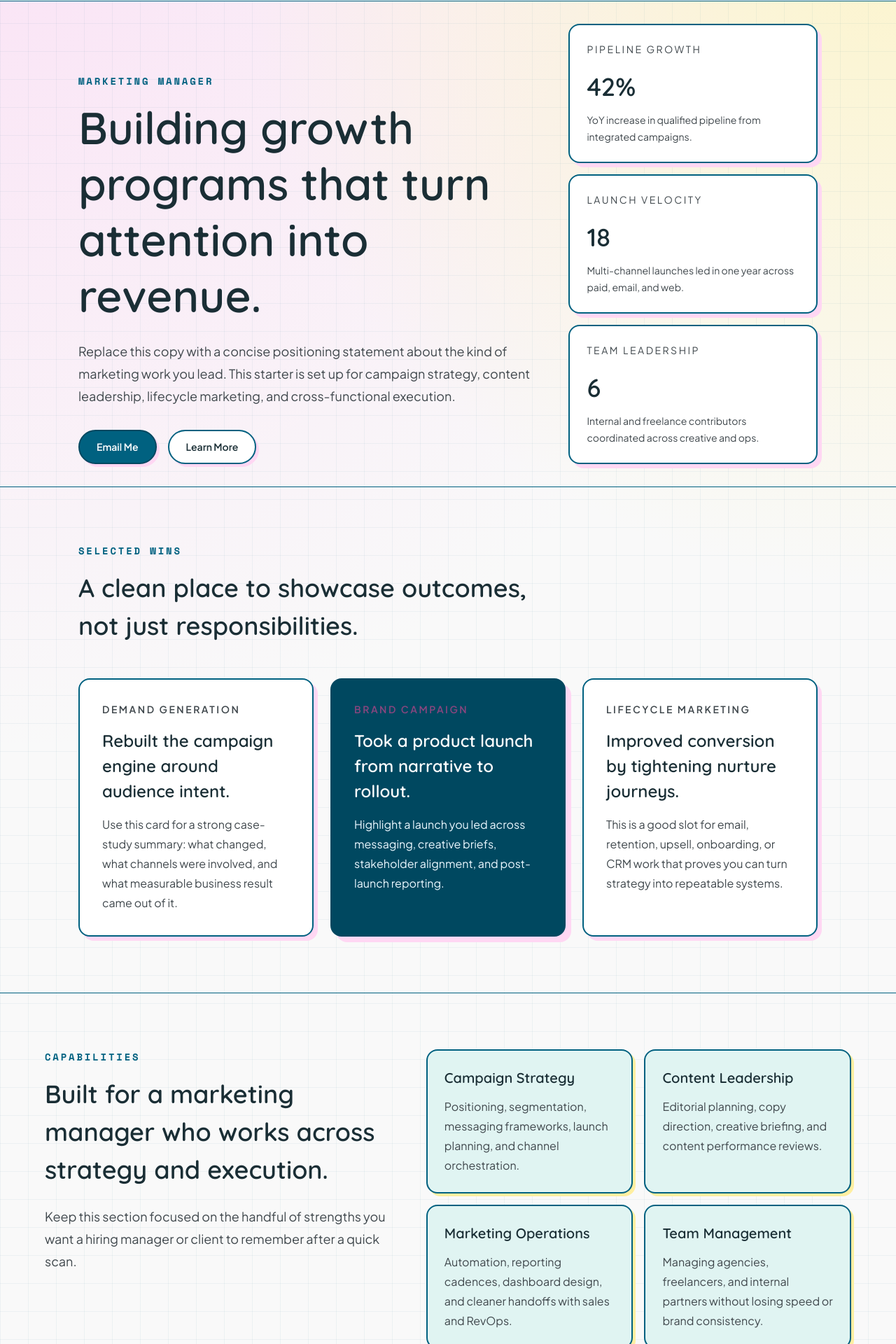
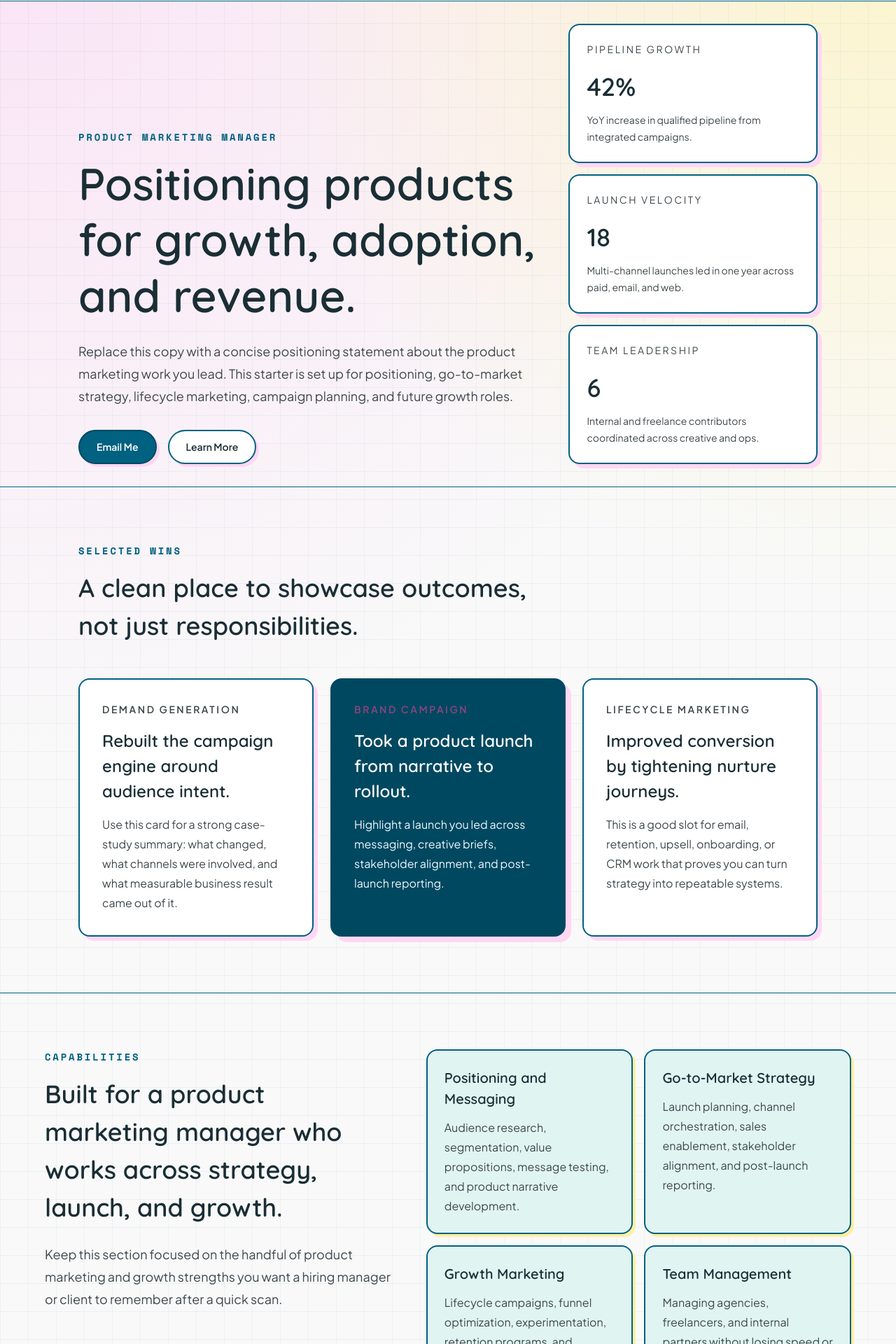
Before and after one commit to knnthgms/natasha-gomes-portfolio, a Next.js app: page / in a window 1280 px wide. Shown: the part 87-2007 px from the top of the page at 70% size. Built offline with nearby package versions, Linux system fonts and the light colour scheme.

Commit message:
seo content update

```diff
--- a/src/content/siteContent.ts
+++ b/src/content/siteContent.ts
@@ -1,11 +1,27 @@
 const siteContent = {
   site: {
     name: 'Natasha Gomes',
-    title: 'Natasha Gomes | Marketing Manager Portfolio',
+    url: 'https://natashagomes.com',
+    title: 'Natasha Gomes | Product Marketing Manager Portfolio',
     description:
-      'Portfolio website for Natasha Gomes, a marketing manager focused on campaign strategy, content leadership, growth, and brand-building.',
+      'Portfolio website for Natasha Gomes, a product marketing manager focused on positioning, go-to-market strategy, lifecycle marketing, and future growth roles.',
     locale: 'en',
     email: 'natasha@portfolio.com',
+    currentRole: 'Product Marketing Manager',
+    targetRoles: [
+      'Product Marketing Manager',
+      'Growth Marketing Manager',
+      'Lifecycle Marketing Manager',
+      'Go-to-Market Manager',
+    ],
+    searchFocus: [
+      'product marketing',
+      'growth marketing',
+      'go-to-market strategy',
+      'positioning',
+      'lifecycle marketing',
+      'campaign strategy',
+    ],
   },
 
   navigation: [
@@ -27,10 +43,10 @@ const siteContent = {
 
   home: {
     hero: {
-      eyebrow: 'Marketing Manager',
-      title: 'Building growth programs that turn attention into revenue.',
+      eyebrow: 'Product Marketing Manager',
+      title: 'Positioning products for growth, adoption, and revenue.',
       description:
-        'Replace this copy with a concise positioning statement about the kind of marketing work you lead. This starter is set up for campaign strategy, content leadership, lifecycle marketing, and cross-functional execution.',
+        'Replace this copy with a concise positioning statement about the product marketing work you lead. This starter is set up for positioning, go-to-market strategy, lifecycle marketing, campaign planning, and future growth roles.',
       primaryAction: {
         label: 'Email Me',
         href: 'mailto:natasha@portfolio.com',
@@ -90,24 +106,24 @@ const siteContent = {
     capabilities: {
       eyebrow: 'Capabilities',
       title:
-        'Built for a marketing manager who works across strategy and execution.',
+        'Built for a product marketing manager who works across strategy, launch, and growth.',
       description:
-        'Keep this section focused on the handful of strengths you want a hiring manager or client to remember after a quick scan.',
+        'Keep this section focused on the handful of product marketing and growth strengths you want a hiring manager or client to remember after a quick scan.',
       items: [
         {
-          title: 'Campaign Strategy',
+          title: 'Positioning and Messaging',
           description:
-            'Positioning, segmentation, messaging frameworks, launch planning, and channel orchestration.',
+            'Audience research, segmentation, value propositions, message testing, and product narrative development.',
         },
         {
-          title: 'Content Leadership',
+          title: 'Go-to-Market Strategy',
           description:
-            'Editorial planning, copy direction, creative briefing, and content performance reviews.',
+            'Launch planning, channel orchestration, sales enablement, stakeholder alignment, and post-launch reporting.',
         },
         {
-          title: 'Marketing Operations',
+          title: 'Growth Marketing',
           description:
-            'Automation, reporting cadences, dashboard design, and cleaner handoffs with sales and RevOps.',
+            'Lifecycle campaigns, funnel optimization, experimentation, retention programs, and revenue-focused reporting.',
         },
         {
           title: 'Team Management',
@@ -125,19 +141,19 @@ const siteContent = {
       roles: [
         {
           years: '2023 - Present',
-          title: 'Senior Marketing Manager',
+          title: 'Product Marketing Manager',
           company: 'North Star Tech',
           category: 'B2B SaaS',
           summary:
-            'Led integrated campaigns, owned quarterly launch calendars, and partnered with sales leadership on pipeline and conversion goals.',
+            'Led positioning, go-to-market planning, launch calendars, and sales alignment for product adoption and pipeline goals.',
         },
         {
           years: '2020 - 2023',
-          title: 'Marketing Manager',
+          title: 'Growth Marketing Manager',
           company: 'Alder & Pine',
           category: 'Consumer Brand',
           summary:
-            'Managed paid, social, email, and web content while coordinating agency partners and keeping reporting tied to business outcomes.',
+            'Managed acquisition, lifecycle, email, and web campaigns while coordinating agency partners and tying reporting to growth outcomes.',
         },
         {
           years: '2017 - 2020',
@@ -168,18 +184,19 @@ const siteContent = {
   about: {
     meta: {
       title: 'About | Natasha Gomes',
-      description: 'About Natasha Gomes, marketing manager.',
+      description:
+        'About Natasha Gomes, product marketing manager focused on positioning, go-to-market strategy, and growth.',
     },
     intro: {
       eyebrow: 'About',
       title:
-        'A space to explain your perspective, leadership style, and marketing range.',
+        'A space to explain your product marketing perspective, leadership style, and growth range.',
       description:
-        'This page is where you can sound like a person, not just a resume. Use it to connect your career story, decision-making style, and the kinds of teams or brands you do your best work with.',
+        'This page is where you can sound like a person, not just a resume. Use it to connect your career story, product marketing approach, decision-making style, and the kinds of teams or brands you do your best work with.',
     },
     paragraphs: [
-      'Start with a sharp summary of your background. For example: you build integrated marketing programs that combine strategy, content, demand generation, and performance reporting.',
-      'Then add your point of view. Talk about how you approach positioning, how you work cross-functionally, and how you keep marketing tied to business outcomes instead of vanity metrics.',
+      'Start with a sharp summary of your background. For example: you build product marketing programs that combine positioning, go-to-market strategy, lifecycle campaigns, demand generation, and performance reporting.',
+      'Then add your point of view. Talk about how you approach product positioning, how you work cross-functionally, and how you keep marketing tied to adoption, pipeline, retention, and revenue instead of vanity metrics.',
       'This is also a good place to mention industries, team sizes, or operating environments you know well, whether that is B2B SaaS, agency, startup, ecommerce, or something else.',
     ],
     snapshot: {
@@ -187,7 +204,8 @@ const siteContent = {
       items: [
         {
           label: 'Focus',
-          value: 'Growth marketing, brand campaigns, and lifecycle strategy',
+          value:
+            'Product marketing, go-to-market strategy, growth marketing, and lifecycle strategy',
         },
         {
           label: 'Strength',
@@ -206,7 +224,7 @@ const siteContent = {
     meta: {
       title: 'Projects | Natasha Gomes',
       description:
-        'Selected marketing projects and case studies by Natasha Gomes.',
+        'Selected product marketing, go-to-market, and growth marketing projects by Natasha Gomes.',
     },
     intro: {
       eyebrow: 'Projects',
@@ -224,7 +242,7 @@ const siteContent = {
       },
       {
         label: 'Product Launch',
-        title: 'Took a launch from positioning to rollout.',
+        title: 'Took a product launch from positioning to rollout.',
         description:
           'Use this project to show messaging, stakeholder alignment, creative briefing, and post-launch performance analysis.',
         outcome: '18 multi-channel launches',
@@ -243,7 +261,7 @@ const siteContent = {
     meta: {
       title: 'Experience | Natasha Gomes',
       description:
-        'Professional experience and career highlights for Natasha Gomes.',
+        'Product marketing, growth marketing, and go-to-market experience for Natasha Gomes.',
     },
     intro: {
       eyebrow: 'Experience',
@@ -255,14 +273,14 @@ const siteContent = {
     roles: [
       {
         years: '2023 - Present',
-        title: 'Senior Marketing Manager',
+        title: 'Product Marketing Manager',
         company: 'North Star Tech',
         summary:
-          'Owns integrated campaign strategy, quarterly launches, sales alignment, and revenue reporting.',
+          'Owns product positioning, integrated launch strategy, sales alignment, lifecycle campaigns, and revenue reporting.',
       },
       {
         years: '2020 - 2023',
-        title: 'Marketing Manager',
+        title: 'Growth Marketing Manager',
         company: 'Alder & Pine',
         summary:
           'Led paid, content, social, and lifecycle programs with agency and internal team coordination.',
@@ -281,7 +299,7 @@ const siteContent = {
     meta: {
       title: 'Contact | Natasha Gomes',
       description:
-        'Contact Natasha Gomes for marketing roles, consulting, or collaborations.',
+        'Contact Natasha Gomes for product marketing, growth marketing, go-to-market, consulting, or collaboration opportunities.',
     },
     intro: {
       eyebrow: 'Contact',
--- a/src/layout/Meta.tsx
+++ b/src/layout/Meta.tsx
@@ -12,6 +12,23 @@ type IMetaProps = {
 
 const Meta = (props: IMetaProps) => {
   const router = useRouter();
+  const pathWithoutQuery = router.asPath.split(/[?#]/)[0] || '/';
+  const canonicalPath =
+    pathWithoutQuery === '/' ? '/' : `${pathWithoutQuery.replace(/\/$/, '')}/`;
+  const canonical = props.canonical ?? `${AppConfig.site_url}${canonicalPath}`;
+  const personJsonLd = {
+    '@context': 'https://schema.org',
+    '@type': 'Person',
+    name: AppConfig.site_name,
+    url: AppConfig.site_url,
+    email: `mailto:${AppConfig.email}`,
+    jobTitle: AppConfig.current_role,
+    hasOccupation: {
+      '@type': 'Occupation',
+      name: AppConfig.current_role,
+    },
+    knowsAbout: [...AppConfig.search_focus, ...AppConfig.target_roles],
+  };
 
   return (
     <>
@@ -46,17 +63,23 @@ const Meta = (props: IMetaProps) => {
           href={`${router.basePath}/favicon.ico`}
           key="favicon"
         />
+        <script
+          type="application/ld+json"
+          // eslint-disable-next-line react/no-danger
+          dangerouslySetInnerHTML={{ __html: JSON.stringify(personJsonLd) }}
+        />
       </Head>
       <NextSeo
         title={props.title}
         description={props.description}
-        canonical={props.canonical}
+        canonical={canonical}
         openGraph={{
           title: props.title,
           description: props.description,
-          url: props.canonical,
+          url: canonical,
           locale: AppConfig.locale,
           site_name: AppConfig.site_name,
+          type: 'website',
         }}
       />
     </>
--- a/src/utils/AppConfig.ts
+++ b/src/utils/AppConfig.ts
@@ -21,9 +21,14 @@ type ThemeConfig = {
 
 export const AppConfig = {
   site_name: siteContent.site.name,
+  site_url: siteContent.site.url,
   title: siteContent.site.title,
   description: siteContent.site.description,
   locale: siteContent.site.locale,
+  email: siteContent.site.email,
+  current_role: siteContent.site.currentRole,
+  target_roles: siteContent.site.targetRoles,
+  search_focus: siteContent.site.searchFocus,
   theme: {
     background: '#f9f9f9',
     backgroundSoft: '#e0f4f2',
```
Also changed, not shown: public/robots.txt (added), 1 other file (tests, documents, lock files or other folders).
